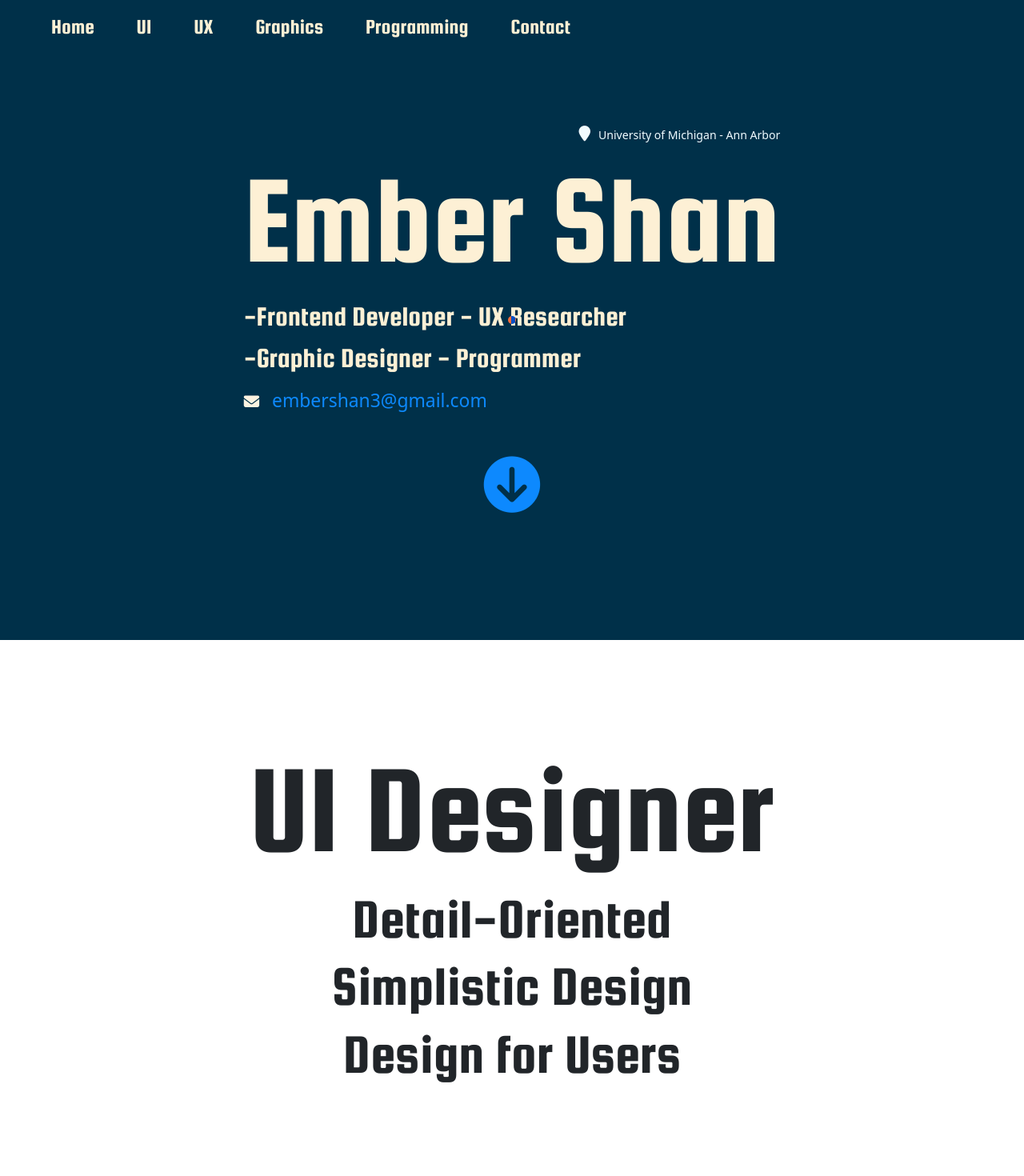
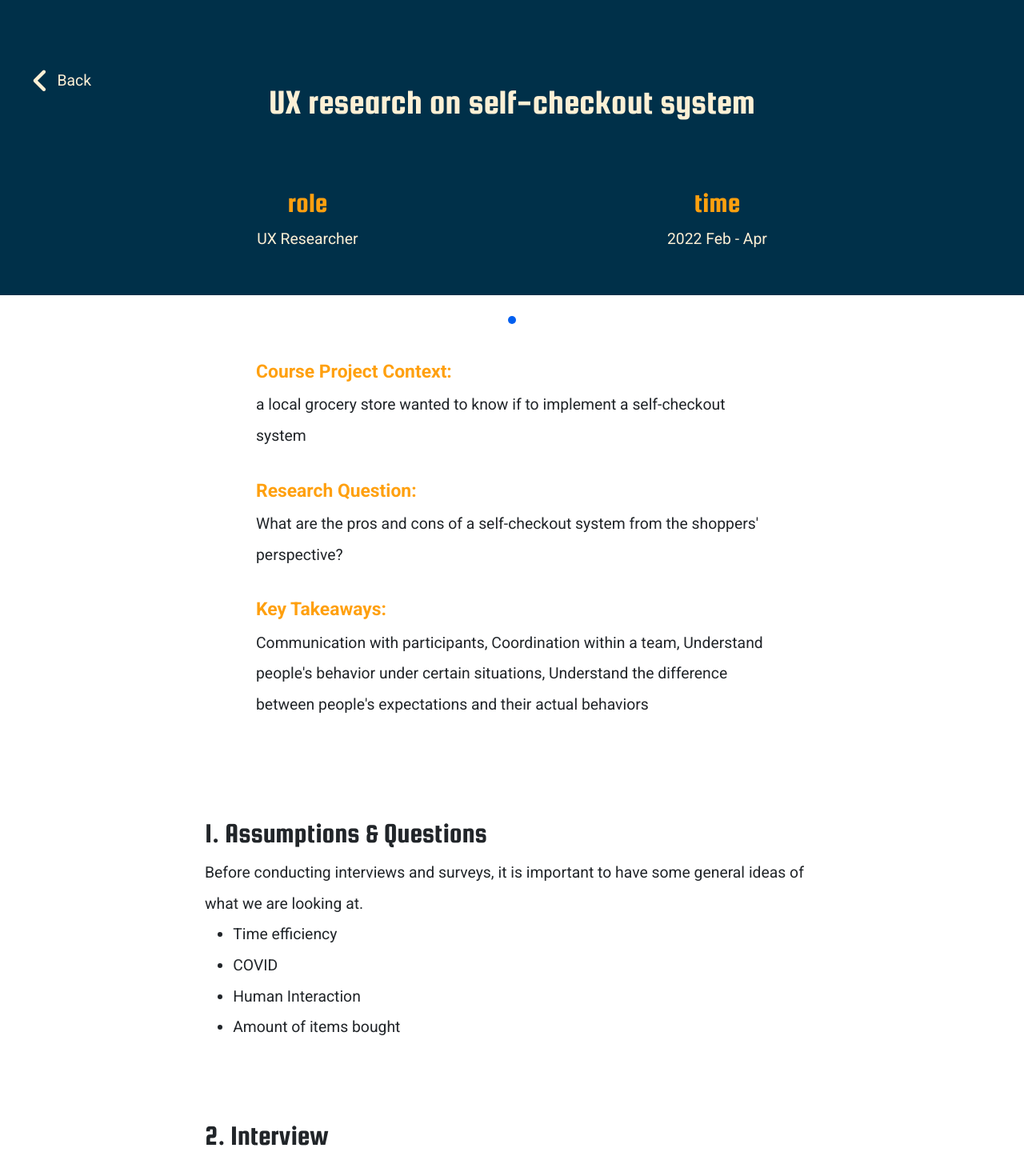
Before and after one commit to EmberShan/my_portfolio, a React (Create React App) app: page /#/project2 in a window 1280 px wide. Before the commit this address led to /. Shown: the top 1470 px of the page at 80% size. Built offline with nearby package versions, Linux system fonts and the light colour scheme.

Commit message:
fixed deploying react router issues

```diff
--- a/src/App/App.js
+++ b/src/App/App.js
@@ -10,7 +10,7 @@ import Project2 from '../Detail/project2';
 import Impressionism from '../Detail/impressionism';
 
 import {
-  BrowserRouter,
+  HashRouter,
   Routes,
   Route,
 } from "react-router-dom";
@@ -26,7 +26,7 @@ function App(){
       <DotRing/>
       {isLoading ? (<Loading />) :
       (
-        <BrowserRouter>
+        <HashRouter basename={'/'}>
         <ScrollToTop>
         <Routes>
             <Route path="/" element={<Page />} />
@@ -35,7 +35,7 @@ function App(){
           </Routes>
         </ScrollToTop>
 
-        </BrowserRouter>
+        </HashRouter>
       )}
     </div>
   );
--- a/src/Detail/impressionism.js
+++ b/src/Detail/impressionism.js
@@ -219,10 +219,13 @@ const Impressionism = () => {
 
 
       <Footer>
-        <a href='#'>
-          <i class="fa-solid fa-angle-up"></i>
-          Back to Top
-        </a>
+        <HashLink smooth to="#">
+            <a href='#'>
+            <i class="fa-solid fa-angle-up"></i>
+            Back to Top
+            </a>
+        </HashLink>
+
 
       </Footer>
 
--- a/src/Detail/project2.js
+++ b/src/Detail/project2.js
@@ -7,7 +7,7 @@ export default function Project2() {
   // const navigate = useNavigate();
 
   return (
-    <div>
+    <div id='project2'>
 
       <Context>
         <div className='btnWrapper'>
@@ -163,11 +163,12 @@ export default function Project2() {
 
 
       <Footer>
-        <a href='#'>
-          <i class="fa-solid fa-angle-up"></i>
-          Back to Top
-        </a>
-
+        <HashLink smooth to="#">
+          <a>
+            <i class="fa-solid fa-angle-up"></i>
+            Back to Top
+          </a>
+        </HashLink>
       </Footer>
 
     </div>
--- a/src/components/Nav/Nav.js
+++ b/src/components/Nav/Nav.js
@@ -5,6 +5,9 @@ import './Nav.scss'
 import { MenuItems } from "./MenuItems";
 import useWindowDimensions from './windowDimension'
 import { MouseContext } from '../context/mouse-context'
+import { HashLink as Link } from 'react-router-hash-link';
+
+
 
 const Nav = (props) => {
     const [clicked, setClicked] = useState(false);
@@ -46,7 +49,9 @@ const Nav = (props) => {
                             onMouseEnter={() => cursorChangeHandler("hovered")}
                             onMouseLeave={() => cursorChangeHandler("")}
                         >
-                            <a onClick={togglerClicked} className={item.className} href={item.url}>{item.title}</a>
+                            <Link to={'/' + item.url}>
+                                <a onClick={togglerClicked} className={item.className}>{item.title}</a>
+                            </Link>
                         </li>
                     )
                 })}
--- a/src/components/styles.js
+++ b/src/components/styles.js
@@ -77,7 +77,7 @@ export const Email = styled.span`
 `
 
 // can pass in: rotate
-export const Arrow = styled.a`
+export const Arrow = styled.span`
     i{
         margin-top: 3rem;
         font-size: 3rem;
--- a/src/pages/Contact/index.js
+++ b/src/pages/Contact/index.js
@@ -1,6 +1,7 @@
 import React from 'react'
 import {FullPage, Title, Arrow, Email} from '../../components/styles'
 import './Contact.scss'
+import { HashLink as Link } from 'react-router-hash-link';
 
 
 const Contact = () => {
@@ -13,9 +14,12 @@ const Contact = () => {
         <a href="mailto: embershan3@gmail.com"> embershan3@gmail.com </a>
       </Email>
 
-      <Arrow rotate className='arrow' href='#'>
-        <i class="fa-solid fa-circle-arrow-down"></i>
-      </Arrow>
+      <Link to="/">
+        <Arrow rotate className='arrow'>
+          <i class="fa-solid fa-circle-arrow-down"></i>
+        </Arrow>
+      </Link>
+
     </FullPage>
   )
 }
--- a/src/pages/Graphic/Page1.js
+++ b/src/pages/Graphic/Page1.js
@@ -2,6 +2,8 @@ import React from 'react'
 import { FullPage, Title, Arrow, Container, Icon, SubTitle } from '../../components/styles'
 import './Graphic.scss'
 import {adobe} from '../../imgs';
+import { HashLink as Link } from 'react-router-hash-link';
+
 
 const Page1 = () => {
   return (
@@ -22,7 +24,9 @@ const Page1 = () => {
             Contrast - Bold - Details - Gestalt
         </SubTitle>
 
-        <Arrow className='arrow' href='#graphics1'> <i class="fa-solid fa-circle-arrow-down"></i> </Arrow>
+        <Link to="/#graphics1">
+            <Arrow className='arrow'> <i class="fa-solid fa-circle-arrow-down"></i> </Arrow>
+        </Link>
 
     </FullPage>
   )
--- a/src/pages/Home/index.js
+++ b/src/pages/Home/index.js
@@ -1,6 +1,7 @@
 import React from 'react'
 import './Home.scss'
 import {Title, FullPage, SubTitle, Arrow, Email, Container} from '../../components/styles'
+import { HashLink as Link } from 'react-router-hash-link';
 
 
 const Home = () => {
@@ -29,7 +30,9 @@ const Home = () => {
       </Container>
 
       <div className='arrow-container'>
-        <Arrow className='arrow' href='#ui'> <i class="fa-solid fa-circle-arrow-down"></i> </Arrow>
+        <Link to="/#ui">
+          <Arrow className='arrow'> <i class="fa-solid fa-circle-arrow-down"></i> </Arrow>
+        </Link>
       </div>
 
     </FullPage>
--- a/src/pages/Programming/Page1.js
+++ b/src/pages/Programming/Page1.js
@@ -1,5 +1,6 @@
 import React from 'react'
 import { FullPage, SubTitle, Title, Arrow } from '../../components/styles'
+import { HashLink as Link } from 'react-router-hash-link';
 
 const Page1 = () => {
   return (
@@ -12,7 +13,9 @@ const Page1 = () => {
       </SubTitle>
 
       <div>
-        <Arrow className='arrow' href='#programming1'> <i class="fa-solid fa-circle-arrow-down"></i> </Arrow>
+        <Link to="/#programming1">
+          <Arrow className='arrow'> <i class="fa-solid fa-circle-arrow-down"></i> </Arrow>
+        </Link>
       </div>
 
     </FullPage>
--- a/src/pages/UI/index.js
+++ b/src/pages/UI/index.js
@@ -3,6 +3,8 @@ import Page1 from './Page1'
 import Page2 from './Page2'
 import { FullPage, Title, FullBgImg, Arrow } from '../../components/styles'
 import Page3 from '../FrontEnd/index'
+import { HashLink as Link } from 'react-router-hash-link';
+
 
 const UI = () => {
   return (
@@ -15,7 +17,9 @@ const UI = () => {
             Design for Users <br></br>
         </Title>
 
-        <Arrow className='arrow' href='#ui1'> <i class="fa-solid fa-circle-arrow-down"></i> </Arrow>
+        <Link to="/#ui1">
+          <Arrow className='arrow'> <i class="fa-solid fa-circle-arrow-down"></i> </Arrow>
+        </Link>
 
       </FullPage>
 
```
